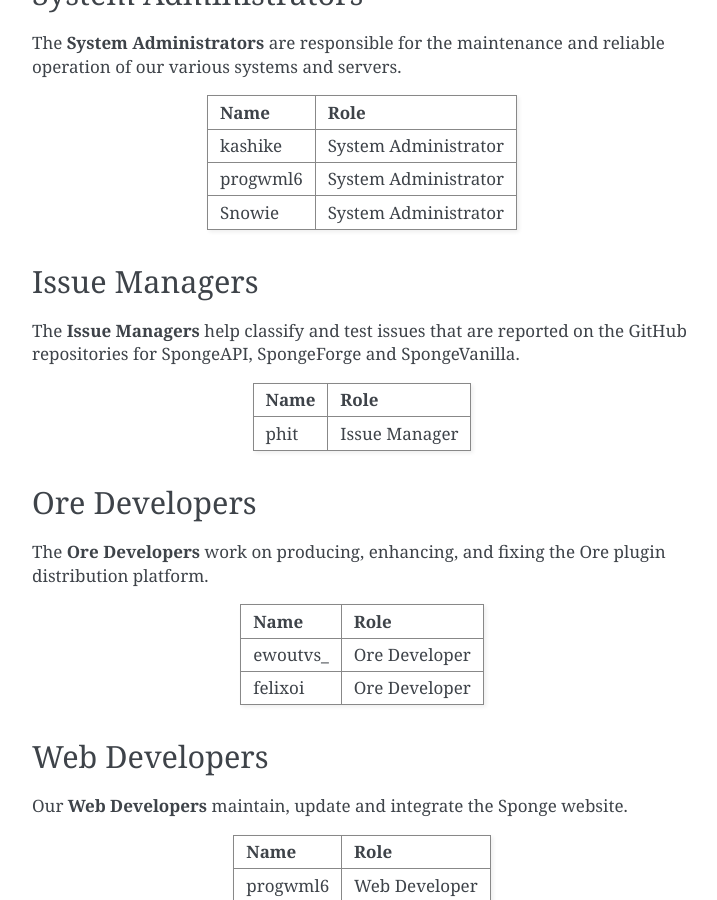
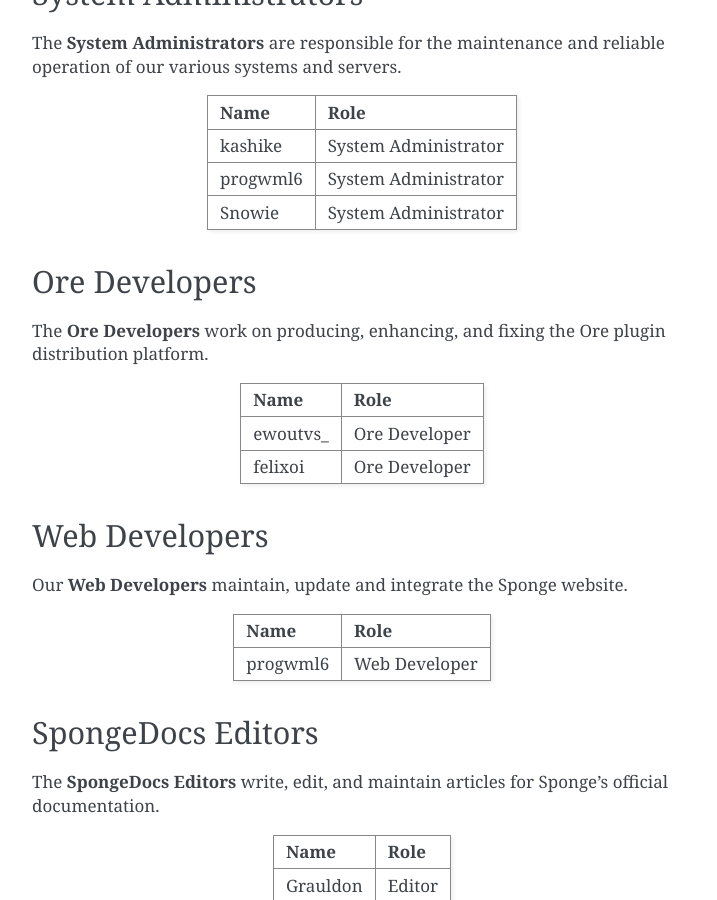
Before and after one commit to SpongePowered/SpongeDocs, a Sphinx documentation site: the page built from source/about/staff.rst, in a window 1280 px wide and 900 px high, scrolled down 1694 px. Shown: the whole window, without its empty margins (388-1105 px from the left). Built offline with Sphinx 7.4.7, drawn with Linux system fonts in a browser that asks for light colours; pages that are not in the unit, such as notebooks, are missing from menus; some of the changed text lies outside the part shown.

Commit message:
farewell phit
No more Issue Managers remain :(

```diff
--- a/source/about/staff.rst
+++ b/source/about/staff.rst
@@ -102,18 +102,6 @@
 | Snowie                            | System Administrator               |
 +-----------------------------------+------------------------------------+
 
-Issue Managers
-~~~~~~~~~~~~~~
-
-The **Issue Managers** help classify and test issues that are reported on the GitHub repositories for
-SpongeAPI, SpongeForge and SpongeVanilla.
-
-+-----------------------------------+------------------------------------+
-| Name                              | Role                               |
-+===================================+====================================+
-| phit                              | Issue Manager                      |
-+-----------------------------------+------------------------------------+
-
 Ore Developers
 ~~~~~~~~~~~~~~
 
@@ -126,7 +114,6 @@
 +-----------------------------------+------------------------------------+
 | felixoi                           | Ore Developer                      |
 +-----------------------------------+------------------------------------+
-
 
 Web Developers
 ~~~~~~~~~~~~~~
```
Also changed, not shown: other parts of source/about/staff.rst (+2 -0 lines).
